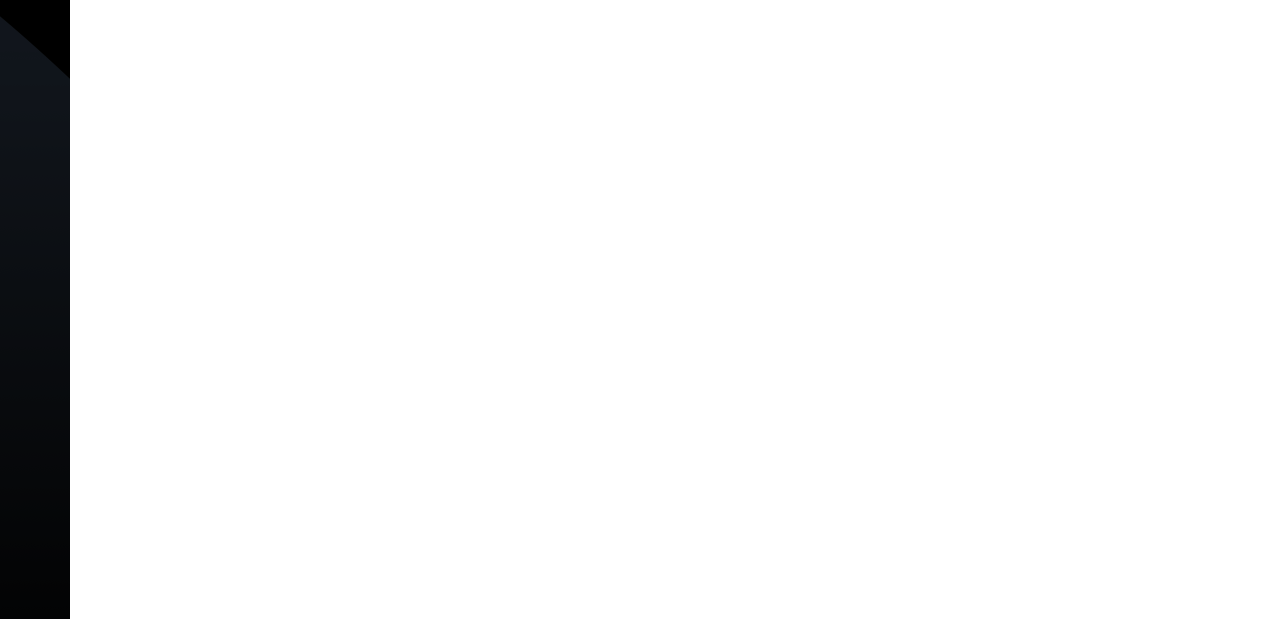
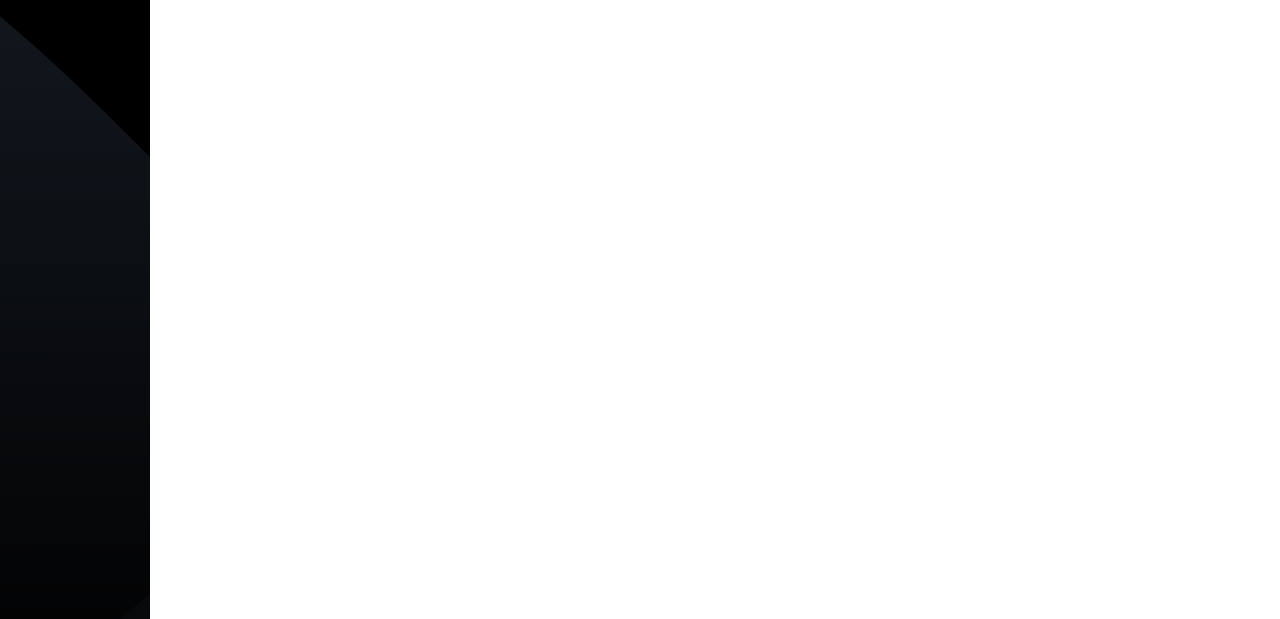
Before and after one commit to SabrinaGiancaspr/html-css-bootstrap-dashboard, a plain HTML site: page index.html in a window 1280 px wide. Shown: the part 181-800 px from the top of the page. Drawn offline with nearby package versions, Linux system fonts and the light colour scheme.

Commit message:
add media query sidebar

```diff
--- a/css/app.css
+++ b/css/app.css
@@ -42,7 +42,7 @@ img {
 }
 
 .app-sidebar {
-  width: 70px;
+  width: 90px;
   background-color: black;
   overflow: hidden;
   flex-shrink: 0;
@@ -56,9 +56,17 @@ img {
 }
 
 /* media query */
-@media (min-width: 768px) {}
+@media (min-width: 768px) {
+  .app-sidebar{
+    width: 90px;
+  }
+}
 
-@media (min-width: 1200px) {}
+@media (min-width: 1200px) {
+  .app-sidebar{
+    width: 150px;
+  }
+}
 
 
 /* debug */
```
